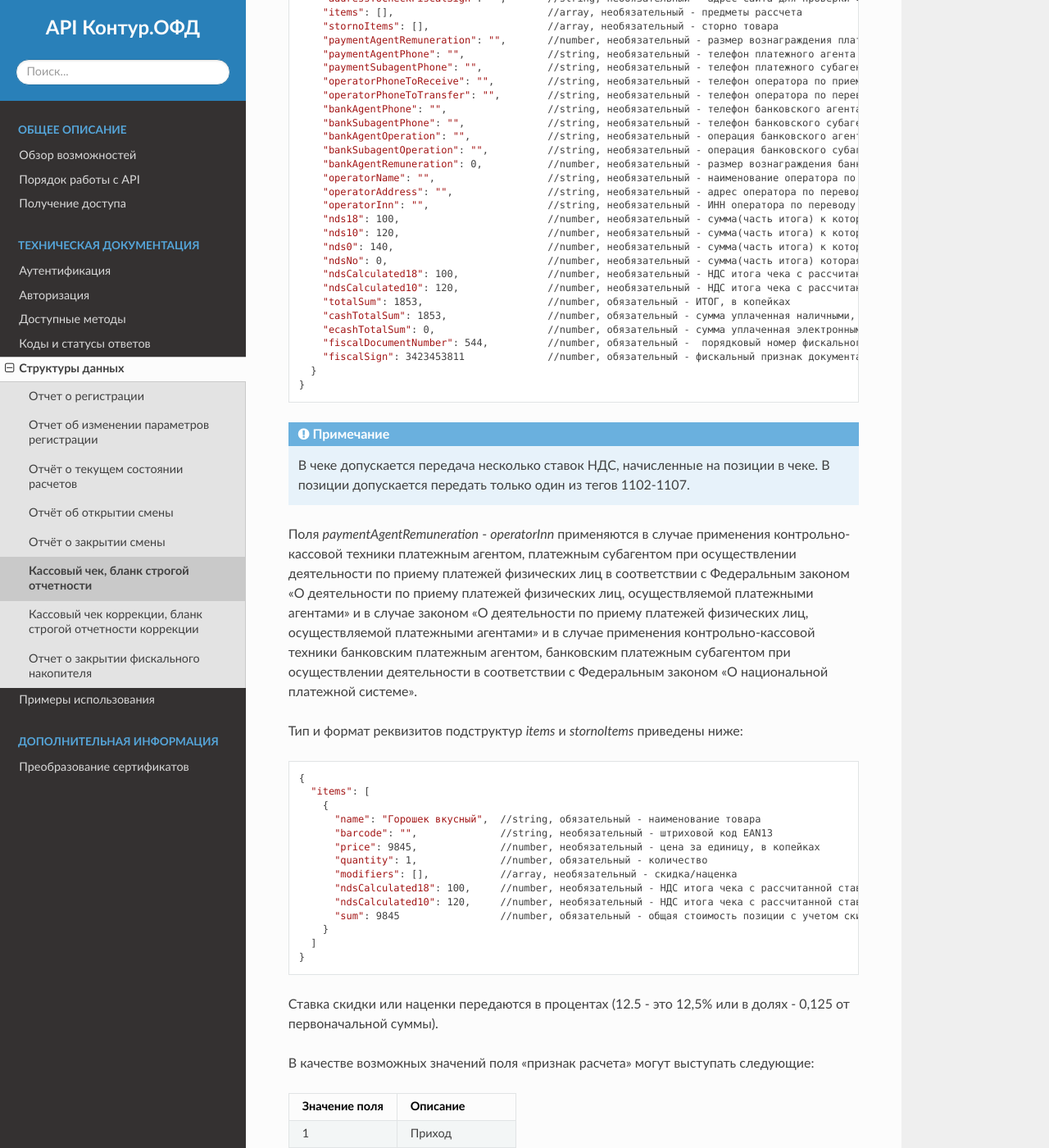
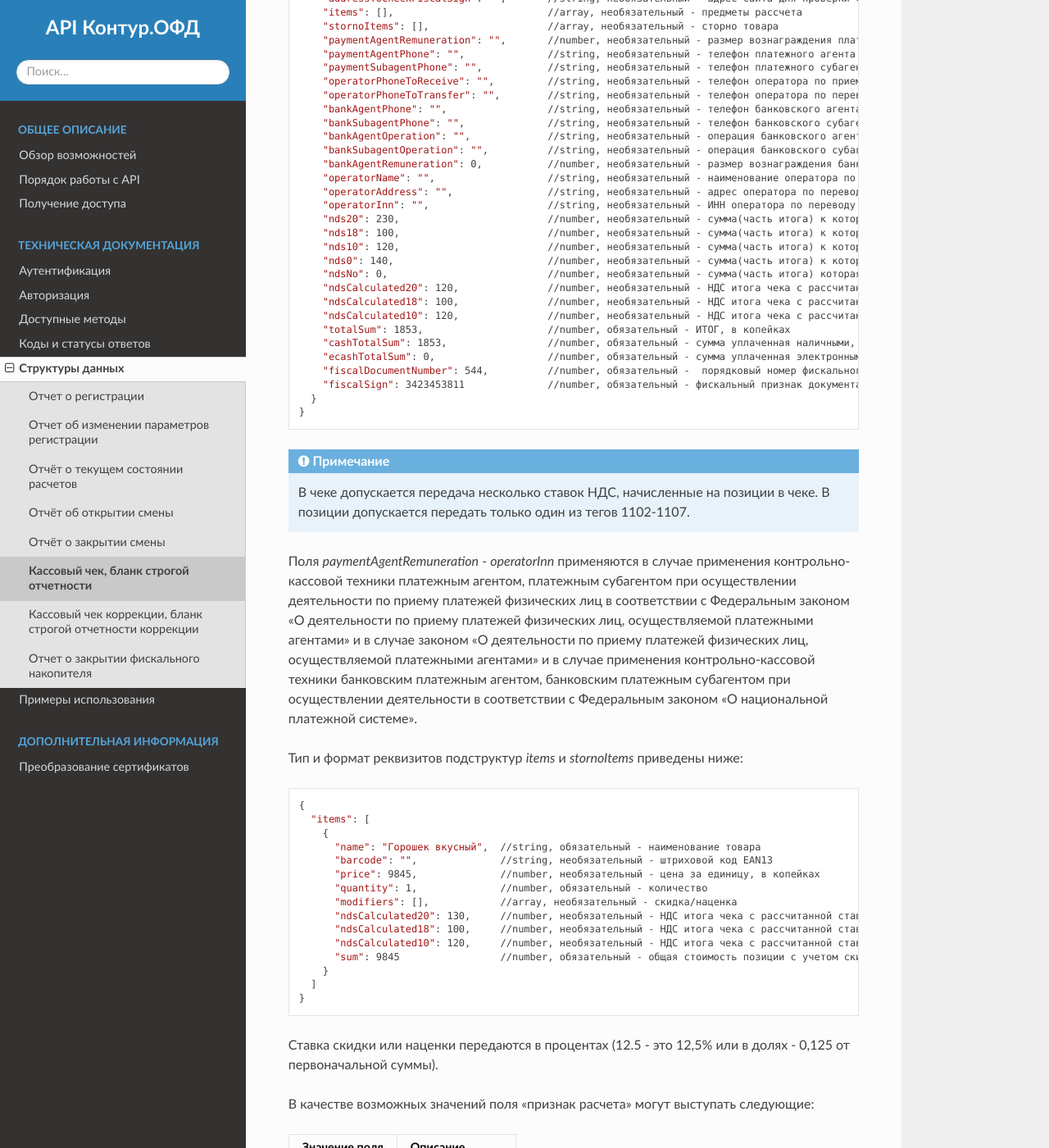
Before and after one commit to skbkontur/ofd-api-docs, a Sphinx documentation site: the page built from docs/source/Structures/ReceiptBSO.rst, in a window 1280 px wide and 1400 px high, scrolled down 468 px. Shown: the whole window at 82% size. Built offline with Sphinx 7.4.7 and the Read the Docs theme 2.0.0, drawn with Linux system fonts in a browser that asks for light colours.

Commit message:
fix nds20 2.0

```diff
--- a/docs/source/Structures/ReceiptBSO.rst
+++ b/docs/source/Structures/ReceiptBSO.rst
@@ -36,11 +36,13 @@
       "operatorName": "",                   //string, необязательный - наименование оператора по переводу денежных средств
       "operatorAddress": "",                //string, необязательный - адрес оператора по переводу денежных средств
       "operatorInn": "",                    //string, необязательный - ИНН оператора по переводу денежных средств
-      "nds18": 100,                         //number, необязательный - сумма(часть итога) к которой применяется ставка 18% (20%) , в копейках
+      "nds20": 230,                         //number, необязательный - сумма(часть итога) к которой применяется ставка 20%, в копейках
+      "nds18": 100,                         //number, необязательный - сумма(часть итога) к которой применяется ставка 18%, в копейках
       "nds10": 120,                         //number, необязательный - сумма(часть итога) к которой применяется ставка 10%, в копейках
       "nds0": 140,                          //number, необязательный - сумма(часть итога) к которой применяется ставка НДС 0%, в копейках
       "ndsNo": 0,                           //number, необязательный - сумма(часть итога) которая НДС не облагается, в копейках
-      "ndsCalculated18": 100,               //number, необязательный - НДС итога чека с рассчитанной ставкой 18% (20%), в копейках
+      "ndsCalculated20": 120,               //number, необязательный - НДС итога чека с рассчитанной ставкой 20%, в копейках
+      "ndsCalculated18": 100,               //number, необязательный - НДС итога чека с рассчитанной ставкой 18%, в копейках
       "ndsCalculated10": 120,               //number, необязательный - НДС итога чека с рассчитанной ставкой 10%, в копейках
       "totalSum": 1853,                     //number, обязательный - ИТОГ, в копейках
       "cashTotalSum": 1853,                 //number, обязательный - сумма уплаченная наличными, в копейках
@@ -69,7 +71,8 @@
         "price": 9845,              //number, необязательный - цена за единицу, в копейках
         "quantity": 1,              //number, обязательный - количество
         "modifiers": [],            //array, необязательный - скидка/наценка
-        "ndsCalculated18": 100,     //number, необязательный - НДС итога чека с рассчитанной ставкой 18% (20%), в копейках
+        "ndsCalculated20": 130,     //number, необязательный - НДС итога чека с рассчитанной ставкой 20%, в копейках
+        "ndsCalculated18": 100,     //number, необязательный - НДС итога чека с рассчитанной ставкой 18%, в копейках
         "ndsCalculated10": 120,     //number, необязательный - НДС итога чека с рассчитанной ставкой 10%, в копейках
         "sum": 9845                 //number, обязательный - общая стоимость позиции с учетом скидок и наценок, в копейках
       }
```
